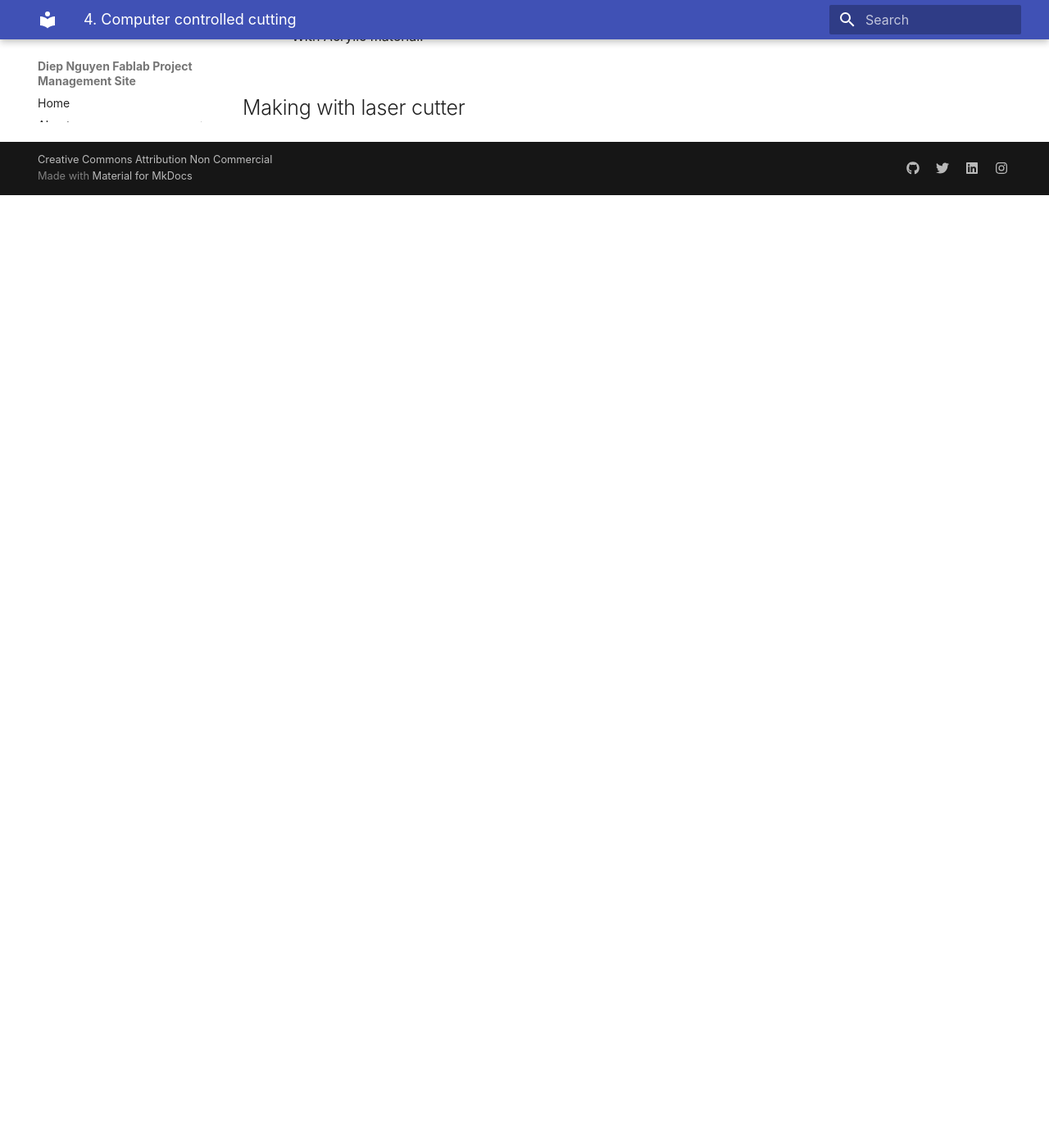
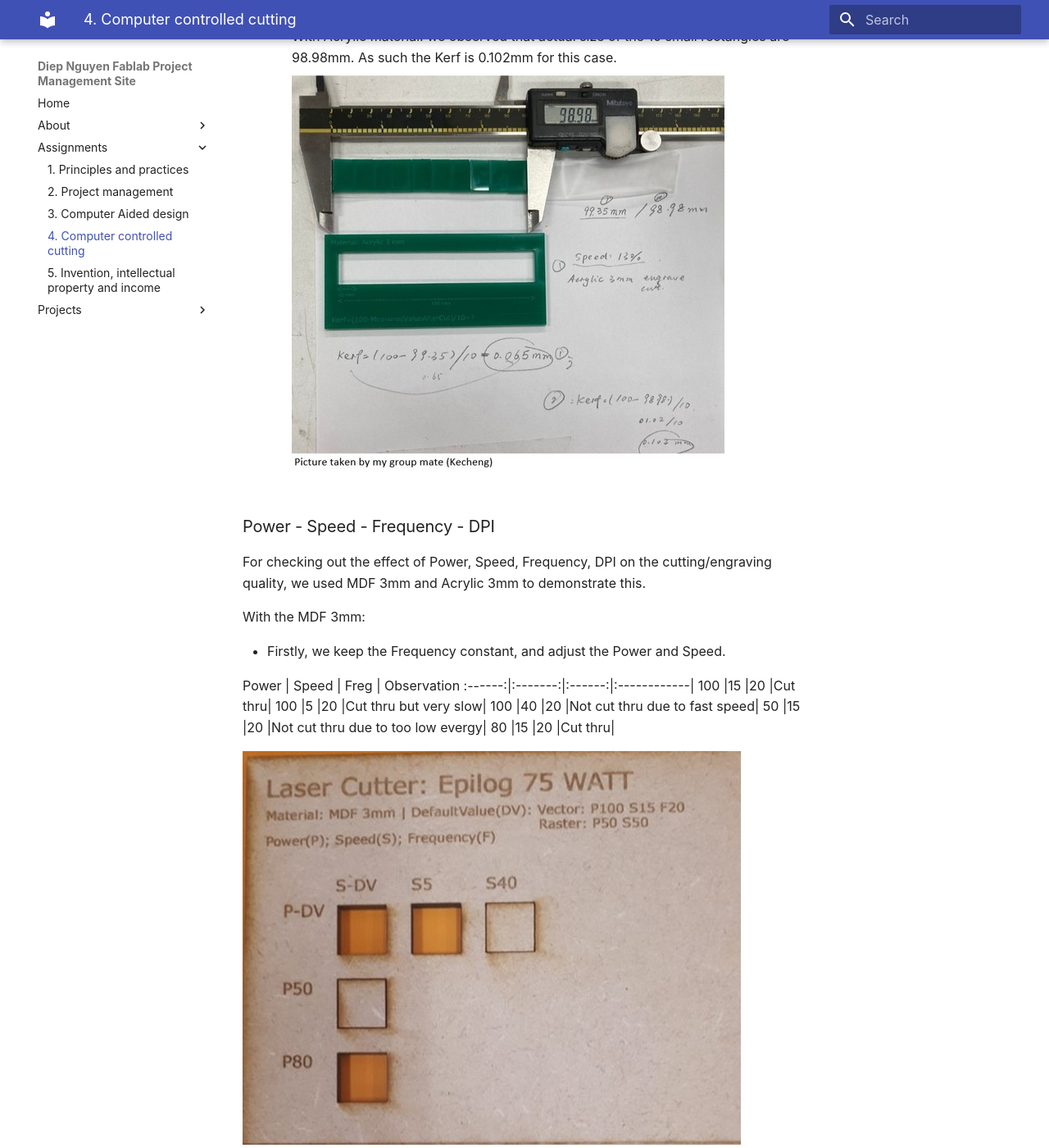
Before and after one commit to diepnguyenhoang/my_website, an MkDocs documentation site: the page built from _docs/assignments/week04.md, in a window 1280 px wide and 1400 px high, scrolled down 7769 px. Shown: the whole window at 82% size. Built offline with MkDocs 1.6.1 and Material for MkDocs 9.7.7, drawn with Linux system fonts in a browser that asks for light colours; before the commit the page ends 8007 px from its top, so only the background shows below that; some of the changed text lies outside the part shown.

Commit message:
week04 edit v4

```diff
--- a/_docs/assignments/week04.md
+++ b/_docs/assignments/week04.md
@@ -16,7 +16,7 @@ This week I worked on the processes involved in using vinyl cutter and laser cut
 ### Preparing the design
 I chose to use Inkscape for design preparation
 
-- I firstly download my favorite image since I am not good at drawing (https://www.vecteezy.com/vector-art/4988938-flying-beauty-pink-butterfly)
+- I firstly download my favorite image since I am not good at drawing <https://www.vecteezy.com/vector-art/4988938-flying-beauty-pink-butterfly>
 - In the Inkscape, I go to *Files > Import* and choose the downloaded image
 - Then I use *trace bitmap* in Inkscape because the vinyl cutter files must only contain vectors (and images we downloaded are mostly raster). So I will right click the image and select Trace bitmap, or go to tab Path > Trace bitmap, or Shift + Alt + B. In the pop-up window of Trace Bitmap, choose Edge detection, and it converts as below
 
@@ -47,7 +47,7 @@ At the University of Oulu, we use  Roland CAMM-1 GS24 vinyl cutter.
 
 ## Characterizing laser cutter
 
-For understanding the nature and features of the laser cutter, as a group, we worked mostly with Epilog Fusion M2 40 Laser 75 Watt which is larger than the other mini laser cutter.
+For understanding the nature and features of the laser cutter, as a group of four (Kecheng Zhang, Antti R, Antti Pantti and me), we worked mostly with Epilog Fusion M2 40 Laser 75 Watt which is larger than the other mini laser cutter.
 
 ### With the machine
 
@@ -108,8 +108,42 @@ The picture from our instructor (Ms. Behnaz) is a good demonstration to understa
 
 		![](../images/week04/kerf05.jpg)
 
-	- With Acrylic material:
+	- With Acrylic material: we observed that actual size of the 10 small rectangles are 98.98mm. As such the Kerf is 0.102mm for this case.
 
+		![](../images/week04/kerf06.jpg)
+
+### Power - Speed - Frequency - DPI
+
+For checking out the effect of Power, Speed, Frequency, DPI on the cutting/engraving quality, we used MDF 3mm and Acrylic 3mm to demonstrate this.
+
+With the MDF 3mm:
+
+- Firstly, we keep the Frequency constant, and adjust the Power and Speed.
+
+Power | Speed | Freg | Observation
+:------:|:-------:|:------:|:------------|
+100	|15 |20	|Cut thru|
+100	|5	|20	|Cut thru but very slow|
+100	|40	|20	|Not cut thru due to fast speed|
+50	|15 |20 |Not cut thru due to too low evergy|
+80	|15	|20	|Cut thru|
+
+![](../images/week04/powerspeed.jpg)
+
+We observed that with slow speed, the machine works well in cutting through the material, while if we set the machine run fast, it hardly to cut. Additionally, with low power(50) MDF 3mm cannot be cut cannot cut but we can make use of this figure to engrave for example. Interestingly, with just 80% power, the square can be cut easily, which is a good consideration for power saving.
+
+- Next, we adjusted the frequency and keep the power (100) and speed (15) constant to see what would happen.
+The frequency was change from 20, 5, 40, 60, 80 but there were not so many differnces we could observe,because all were well-cut
+
+![](../images/week04/frequency.jpg)
+
+- To check the engraving quality, we kept the Speed (50) and DPI (300) unchanged while adjusted the Power (from 20, 50, and 100).
+It is also important to note that the color of all 3 pictures should be the same or else it will not describe correctly the effect.
+It can be clearly seen that with less power, the engraved parts are lighter than those of strong power.
+
+![](../images/week04/dpi.jpg)
+
+####
 
 
 
```
Also changed, not shown: docs/assignments/week04/index.html (+31 -3 lines), docs/search/search_index.json (+1 -1 lines), _docs/images/week04/dpi.jpg (added), _docs/images/week04/frequency.jpg (added), _docs/images/week04/kerf06.jpg (added), _docs/images/week04/powerspeed.jpg (added), docs/images/week04/dpi.jpg (added), docs/images/week04/frequency.jpg (added), docs/images/week04/kerf06.jpg (added), docs/images/week04/powerspeed.jpg (added), 3 other files.
